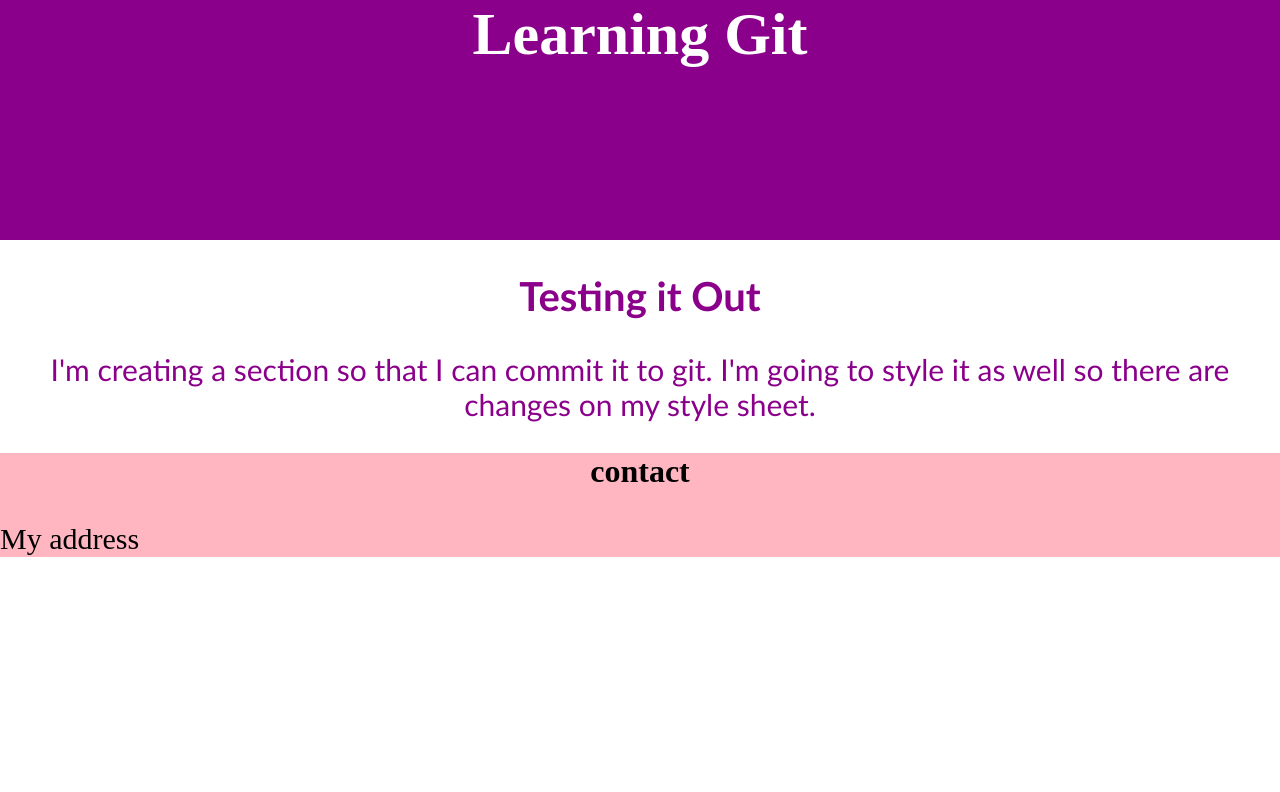
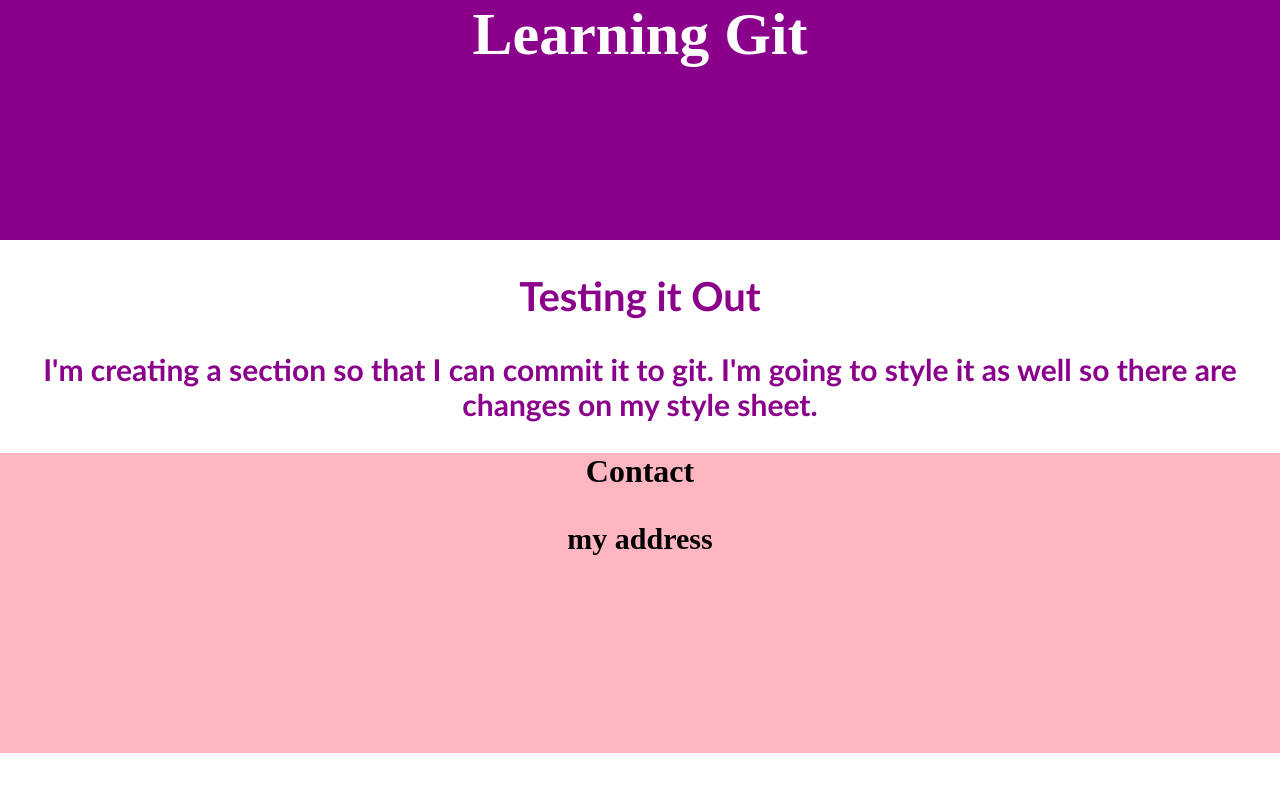
Before and after one commit to fionafreemark/learning-about-git, a plain HTML site: page index.html in a window 1280 px wide. Drawn offline with Linux system fonts and the light colour scheme.

Commit message:
styled footer

```diff
--- a/index.html
+++ b/index.html
@@ -21,8 +21,8 @@
         </section>
     </main>
     <footer>
-        <h3>contact</h3>
-        <p>My address</p>
+        <h3>Contact</h3>
+        <p>my address</p>
     </footer>
 </body>
 </html>
--- a/styles.css
+++ b/styles.css
@@ -37,10 +37,13 @@
 
 p {
     font-size: 3em;
+    text-align: center;
+    font-weight:bolder;
 }
 
 footer {
     background-color: lightpink;
+    min-height: 300px;
 }
 
 h3 {
```
